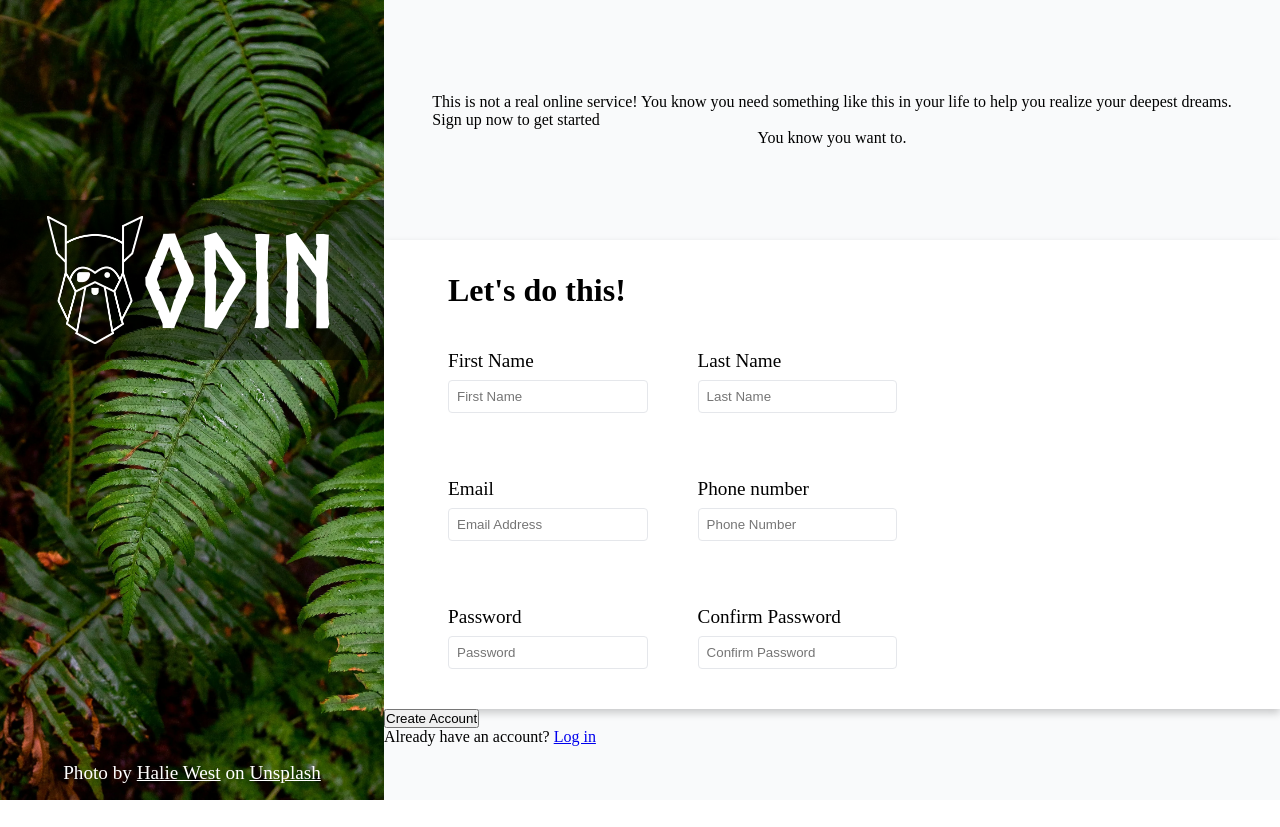
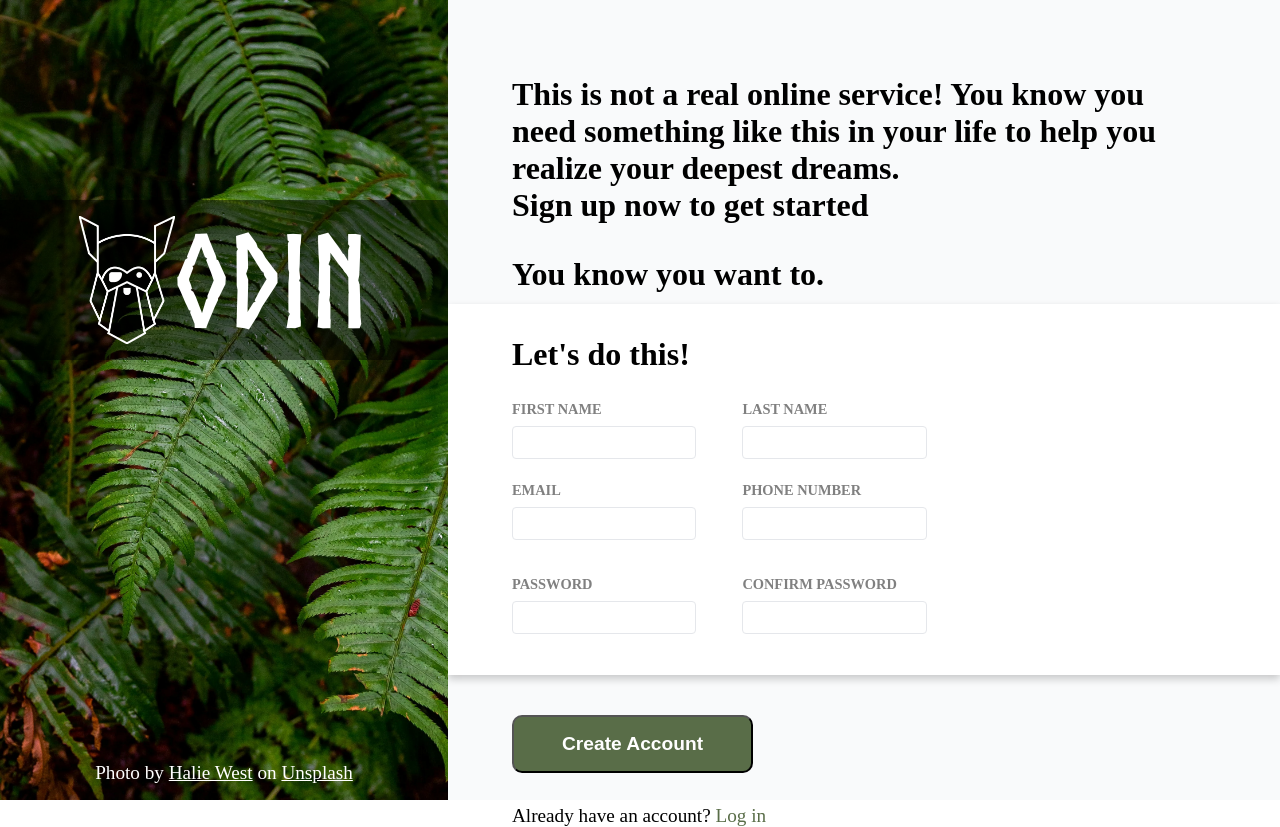
Before and after one commit to Loic-Schluchter/Sign-Up, a plain HTML site: page index.html in a window 1280 px wide. Before the commit the page ends 800 px from the top, so only its background shows below. Drawn offline with Linux system fonts and the light colour scheme.

Commit message:
Polish sign-up form UI and clean up HTML
Remove redundant placeholder attributes from inputs where labels are
already present, and add minlength/maxlength constraints to password
fields.

Add CSS classes to the submit button and login link paragraph, and
apply comprehensive styling: wider left panel, redesigned form layout
with grid rows, styled labels, focus and invalid states, submit button
hover effects, and link color variants.

Delete unused index.js.

```diff
--- a/index.html
+++ b/index.html
@@ -30,34 +30,34 @@
                     <div class="sub-form-container">
                         <div class="input-container">
                             <label for="first-name">First Name</label>
-                            <input type="text" placeholder="First Name" id="first-name" name="user_first_name" required>
+                            <input type="text" id="first-name" name="user_first_name" required>
                         </div>
                         <div class="input-container">
                             <label for="last-name">Last Name</label>
-                            <input type="text" placeholder="Last Name" id="last-name" name="user_last_name" required>
+                            <input type="text" id="last-name" name="user_last_name" required>
                         </div>
                         <div class="input-container">
                             <label for="email">Email</label>
-                            <input type="email" id="email" placeholder="Email Address" name="user_email" required >
+                            <input type="email" id="email" name="user_email" required >
                         </div>
                         <div class="input-container">
                             <label for="phone">Phone number</label>
-                            <input type="tel" id="phone" placeholder="Phone Number" name="user_phone" required>
+                            <input type="tel" id="phone" name="user_phone" required>
                         </div>
                         <div class="input-container">
                             <label for="password">Password</label>
-                            <input type="password" name="password" id="password" placeholder="Password" required>
+                            <input type="password" name="password" id="password" minlength="6" maxlength="12" required>
                         </div>
                         <div class="input-container">
                             <label for="confirm-password">Confirm Password</label>
-                            <input type="password" id="confirm-password" placeholder="Confirm Password" required>
+                            <input type="password" id="confirm-password" minlength="6" maxlength="12" required>
                         </div>
                     </div>
                 </div>
-                <input type="submit" value="Create Account" id="create-account">
+                <input type="submit" value="Create Account" id="create-account" class="submit-button">
             </form>
     </div>
-    <p>Already have an account? <a href="https://www.youtube.com/watch?v=Aq5WXmQQooo" target="_blank" rel="noreferrer noopener" >Log in</a></p>
+    <p class="already-sub">Already have an account? <a href="https://www.youtube.com/watch?v=Aq5WXmQQooo" target="_blank" rel="noreferrer noopener" >Log in</a></p>
 </section>
 </body>
 </html>
--- a/styles.css
+++ b/styles.css
@@ -20,7 +20,7 @@ body{
 /* Left section */
 
 .left-section {
-    width: 30%;
+    width: 35%;
     height: 100%;
     background-image: url('./img/background.webp');
     background-size: cover;
@@ -67,49 +67,87 @@ body{
     background-color: #F9FAFB;
 }
 .right-description-container{
-    padding: 1rem;
+    margin-top: 4rem;
+    padding: 4rem;
+    gap: 2rem;
     display: flex;
     flex-direction: column;
     justify-content: center;
-    align-items: center;
+    align-items: flex-start;
     height: 30%;
+    font-size: 2rem;
+    font-weight: bold;
 }
 .shadow {
     box-shadow: 0 4px 8px 0 rgba(0, 0, 0, 0.2);
     padding-left: 4rem;
     padding-top: 2rem;
     background-color: white;
+    height: auto;
 }
 .shadow h2{
     font-size: 2rem;
 }
 .sub-form-container{
-    height: 400px;
+    height: 100%;
     display: grid;
     grid-template-columns: repeat(2, 30%);
-    padding-top: 1rem;
+    grid-template-rows: repeat(2, 30%);
+    padding-top: 2rem;
+
 }
 .input-container{
     display: flex;
     justify-content: center;
     flex-direction: column;
     width: 80%;
+    margin-bottom: 2rem;
 }
 .input-container input{
     outline: none;
     padding: 0.5rem;
     border: 1px solid #E5E7EB;
     border-radius: 4px;
-    margin-bottom: 1rem;
 }
 .input-container input:focus{
     border: 1px solid blue;
+    box-shadow: 0 4px 8px 0 rgba(0, 0, 0, 0.2);
 }
 .input-container input:user-invalid{
     border: 1px solid red;
 }
 .input-container label{
     margin-bottom: 0.5rem;
+    font-size: 0.9rem;
+    font-weight: bold;
+    color: grey;
+    text-transform: uppercase;
+}
+.submit-button{
+    margin-left:4rem;
+    margin-top: 2.5rem;
+    background-color: #596D48;
+    padding: 1rem 3rem;
+    border-radius: 10px;
+    color: white;
+    font-weight: bold;
     font-size: 1.2rem;
 
 }
+.submit-button:hover{
+    background-color: #3c4b28;
+    color: white;
+    cursor: pointer;
+}
+.already-sub{
+    margin-left : 4rem;
+    margin-top: 2rem;
+    font-size: 1.2rem;
+}
+.already-sub a:link{
+    color: #596D48;
+    text-decoration: none;
+}
+.already-sub a:visited{
+    color: blueviolet;
+}
```
Also changed, not shown: index.js (deleted).
